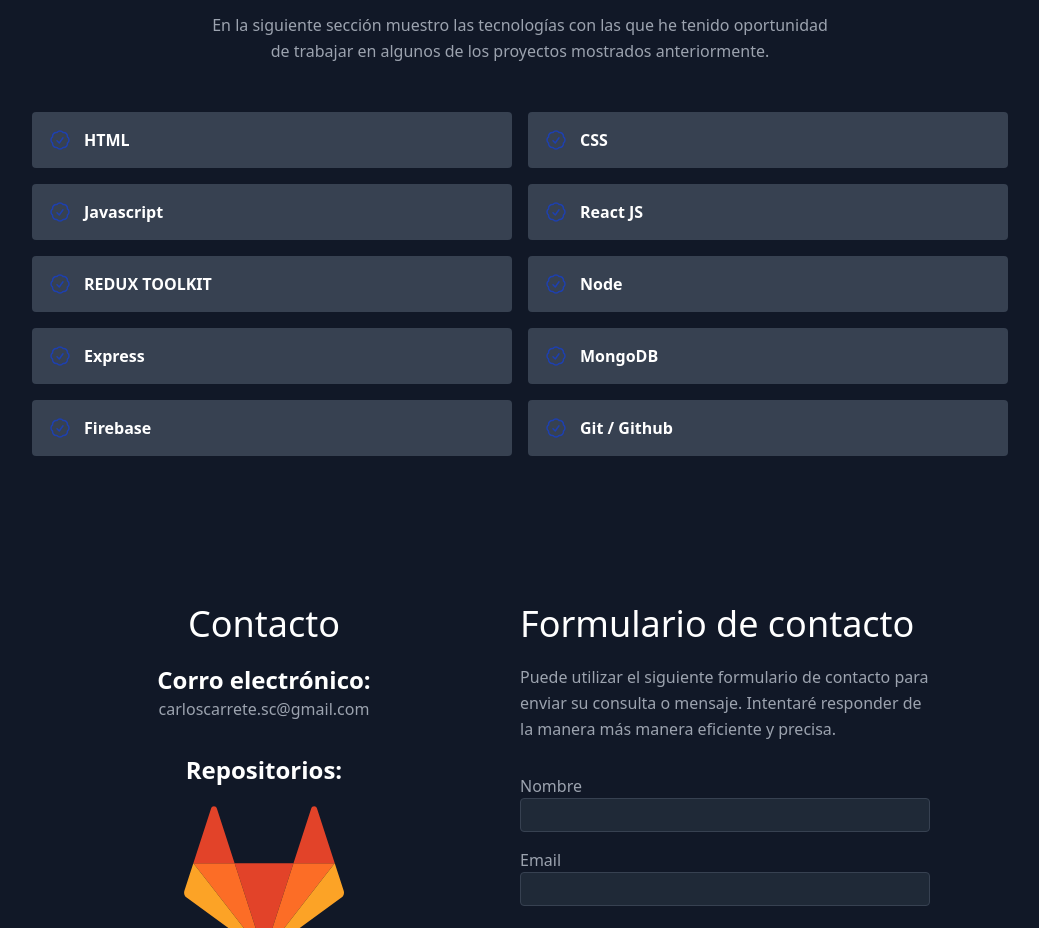
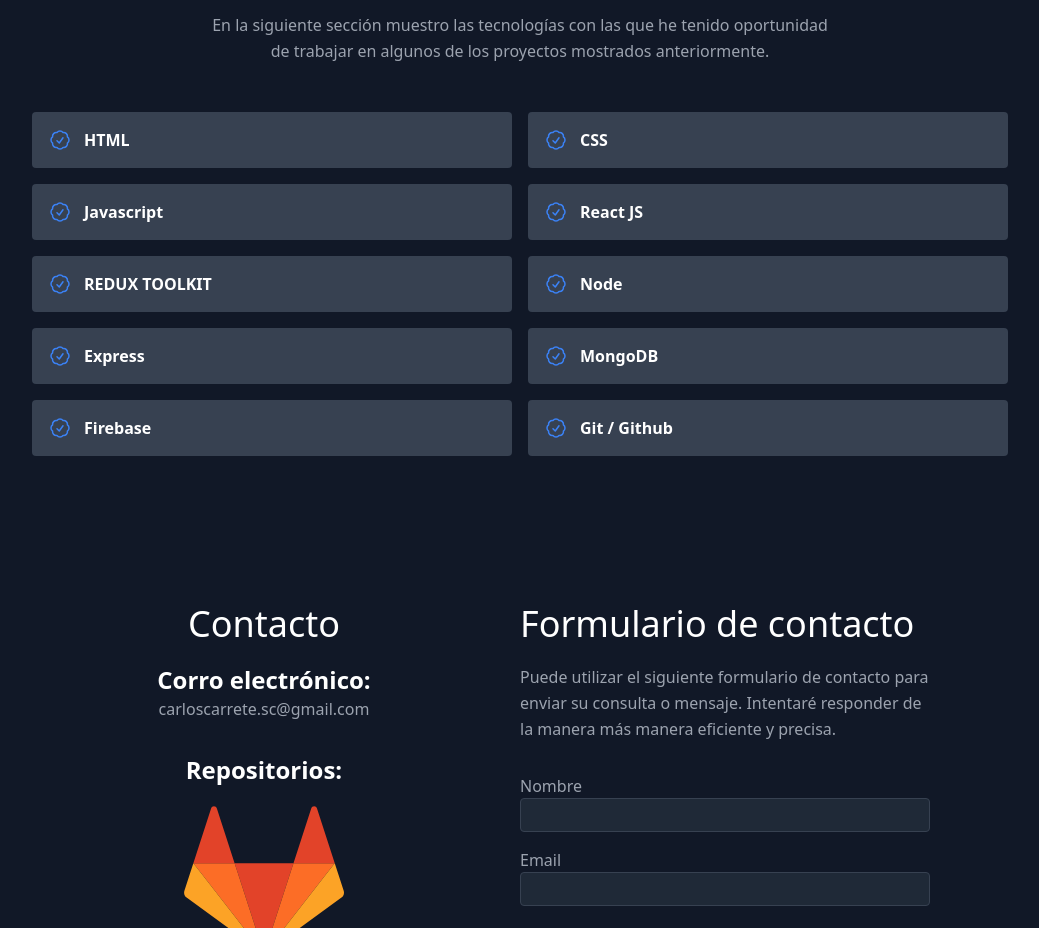
Before and after one commit to carloscarrete/portafolio, a React (Vite) app: page / in a window 1280 px wide. Shown: the part 1666-2594 px from the top of the page, without its empty margins (120-1159 px from the left). Built offline with nearby package versions, Linux system fonts and the light colour scheme.

Commit message:
changed brand color

```diff
--- a/src/components/Skills.jsx
+++ b/src/components/Skills.jsx
@@ -21,7 +21,7 @@ export const Skills = () => {
             skills.map((skill) => (
               <div key={skill} className="p-2 sm:w-1/2 w-full">
                 <div className="bg-gray-700 rounded flex p-4 h-full items-center">
-                  <div className="text-blue-800 w-5 h-6 flex-shrink-0 mr-4">
+                  <div className="text-blue-500 w-5 h-6 flex-shrink-0 mr-4">
                     <svg xmlns="http://www.w3.org/2000/svg" fill="none" viewBox="0 0 24 24" strokeWidth="1.5" stroke="currentColor" className="w-6 h-6">
                       <path strokeLinecap="round" strokeLinejoin="round" d="M9 12.75L11.25 15 15 9.75M21 12c0 1.268-.63 2.39-1.593 3.068a3.745 3.745 0 01-1.043 3.296 3.745 3.745 0 01-3.296 1.043A3.745 3.745 0 0112 21c-1.268 0-2.39-.63-3.068-1.593a3.746 3.746 0 01-3.296-1.043 3.745 3.745 0 01-1.043-3.296A3.745 3.745 0 013 12c0-1.268.63-2.39 1.593-3.068a3.745 3.745 0 011.043-3.296 3.746 3.746 0 013.296-1.043A3.746 3.746 0 0112 3c1.268 0 2.39.63 3.068 1.593a3.746 3.746 0 013.296 1.043 3.746 3.746 0 011.043 3.296A3.745 3.745 0 0121 12z" />
                     </svg>
```
